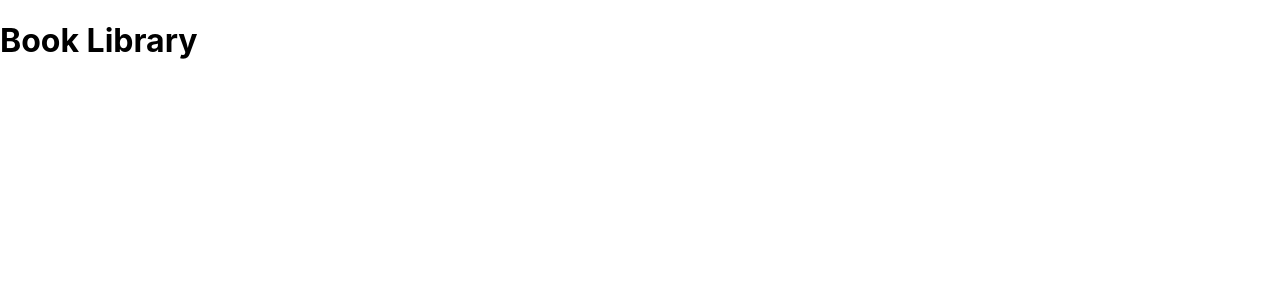
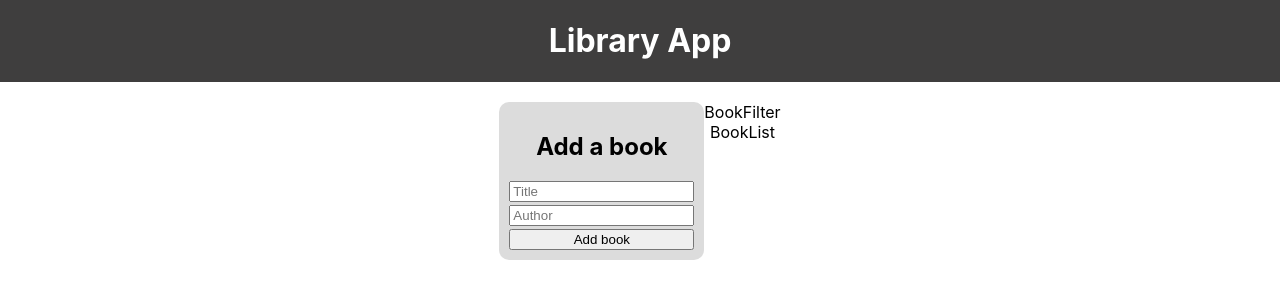
Before and after one commit to DanilZharkovJS/React-Library, a React (Create React App) app in the folder frontend/: page / in a window 1280 px wide. Shown: the top 300 px of the page. Built offline with nearby package versions, Linux system fonts and the light colour scheme.

Commit message:
Fixed architecture and added components

```diff
--- a/frontend/src/App.css
+++ b/frontend/src/App.css
@@ -1,38 +1,68 @@
-.App {
+.app {
   text-align: center;
+  display: flex;
+  flex-direction: column;
+  width: 100%;
+  justify-content: center;
 }
 
 .App-logo {
   height: 40vmin;
   pointer-events: none;
 }
+header {
+  background-color: rgb(63, 62, 62);
+  display: flex;
+  justify-content: center;
+  color: white;
+}
+.app-body {
+  display: flex;
+  justify-content: center;
+  margin-top: 20px;
+}
+.book-container {
+  display: flex;
+  gap: 10px;
+}
+.book-container main {
+  display: flex;
+}
+.book-left-column {
+  display: flex;
+}
+.book-form {
+  display: flex;
+  flex-direction: column;
+  gap: 3px;
+}
+.book-form-container {
+  background-color: rgb(220, 220, 220);
+  border-radius: 10px;
+  padding: 10px;
+}
+.book-right-column {
+  display: flex;
+  flex-direction: column;
+}
+@media screen and (max-width: 768px) {
+  .app-body {
+    flex-direction: column; /* Столбиком */
+    align-items: center;    /* Центрирование */
+  }
 
-@media (prefers-reduced-motion: no-preference) {
-  .App-logo {
-    animation: App-logo-spin infinite 20s linear;
+  .book-container main {
+    align-items: center;
+    flex-direction: column;
+  }
+
+  .book-left-column,
+  .book-right-column {
+    width: 100%;
+    justify-content: center;
+  }
+
+  .book-form-container {
+    width: 100%;
   }
 }
-
-.App-header {
-  background-color: #282c34;
-  min-height: 100vh;
-  display: flex;
-  flex-direction: column;
-  align-items: center;
-  justify-content: center;
-  font-size: calc(10px + 2vmin);
-  color: white;
-}
-
-.App-link {
-  color: #61dafb;
-}
-
-@keyframes App-logo-spin {
-  from {
-    transform: rotate(0deg);
-  }
-  to {
-    transform: rotate(360deg);
-  }
-}
--- a/frontend/src/App.js
+++ b/frontend/src/App.js
@@ -1,12 +1,16 @@
 import './App.css'
 import H1 from './components/H1'
+import MainPage from './pages/main/MainPage'
 
 function App() {
   return (
     <div className="app">
       <header className="app-header">
-        <H1>Book Library</H1>
+        <H1>Library App</H1>
       </header>
+      <div className='app-body'>
+        <MainPage />
+      </div>
     </div>
   )
 }
--- a/frontend/src/Pages/main/MainPage.jsx
+++ b/frontend/src/Pages/main/MainPage.jsx
@@ -0,0 +1,22 @@
+import React from 'react'
+import BookForm from './components/BookForm'
+import BookFilter from './components/BookFilter'
+import BookList from './components/BookList'
+
+function MainPage() {
+  return (
+    <div className='book-container'>
+      <main>
+        <div className='book-left-column'>
+          <BookForm />
+        </div>
+        <div className='book-right-column'>
+          <BookFilter />
+          <BookList />
+        </div>
+      </main>
+    </div>
+  )
+}
+
+export default MainPage
--- /dev/null
+++ b/frontend/src/Pages/main/components/BookFilter.jsx
@@ -0,0 +1,9 @@
+import React from 'react'
+
+function BookFilter() {
+  return (
+    <div>BookFilter</div>
+  )
+}
+
+export default BookFilter
--- /dev/null
+++ b/frontend/src/Pages/main/components/BookForm.jsx
@@ -0,0 +1,41 @@
+import React, { useState } from 'react'
+import Input from '../../../components/Input'
+
+function BookForm() {
+  const [title, setTitle] = useState('')
+  const [author, setAuthor] = useState('')
+
+  const handleSubmit = (e) => {
+    e.preventDefault()
+    if (title && author) {
+      console.log(`Title : ${title} Author: ${author}`)
+      setTitle('')
+      setAuthor('')
+    }
+  }
+
+  return (
+    <div>
+      <div className="book-form-container">
+        <h2>Add a book</h2>
+        <form onSubmit={handleSubmit} className="book-form">
+          <Input
+            placeholder="Title"
+            type="text"
+            value={title}
+            onChange={(e) => setTitle(e.target.value)}
+          />
+          <Input
+            placeholder="Author"
+            type="text"
+            value={author}
+            onChange={(e) => setAuthor(e.target.value)}
+          />
+          <button type="submit">Add book</button>
+        </form>
+      </div>
+    </div>
+  )
+}
+
+export default BookForm
--- /dev/null
+++ b/frontend/src/Pages/main/components/BookList.jsx
@@ -0,0 +1,9 @@
+import React from 'react'
+
+function BookList() {
+  return (
+    <div>BookList</div>
+  )
+}
+
+export default BookList
--- /dev/null
+++ b/frontend/src/components/Input.jsx
@@ -0,0 +1,13 @@
+
+function Input({ value, type = 'text', onChange, placeholder }) {
+  return (
+    <input
+      type={type}
+      value={value}
+      onChange={onChange}
+      placeholder={placeholder}
+    />
+  )
+}
+
+export default Input
```
